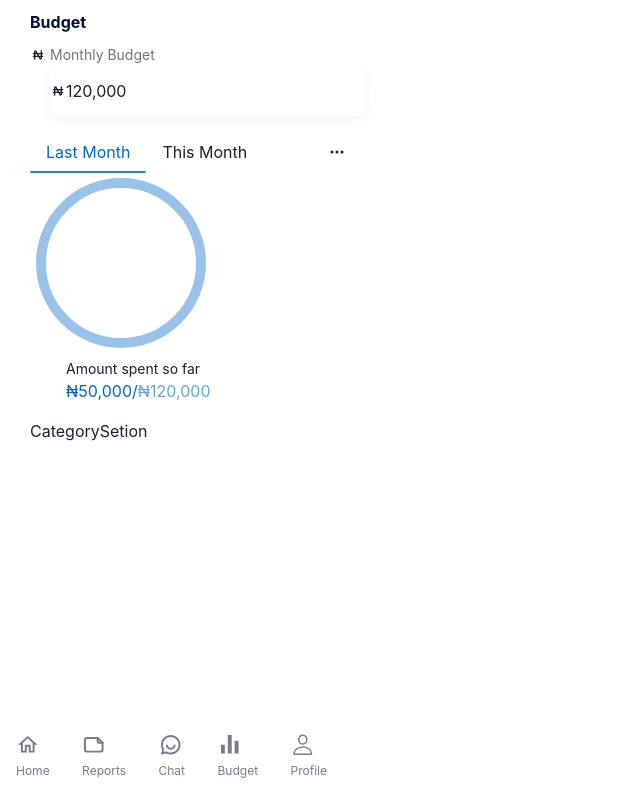
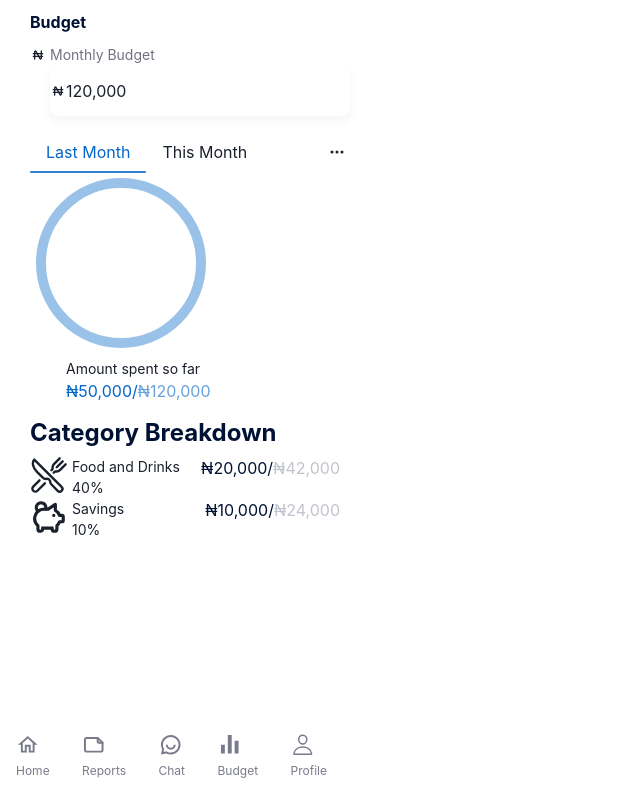
Before and after one commit to kelzzzcodes/Chakra-ui, a React (Create React App) app: page / in a window 1280 px wide. Shown: the whole page, without its empty margins (0-640 px from the left). Built offline with nearby package versions, Linux system fonts and the light colour scheme.

Commit message:
CategorySection build

```diff
--- a/src/components/CategorySetion.jsx
+++ b/src/components/CategorySetion.jsx
@@ -1,8 +1,44 @@
-import React from 'react'
+import { Box, Heading, Icon, Text } from '@chakra-ui/react'
+import { IoRestaurantOutline } from 'react-icons/io5'
+import { CategoryData } from '../constants'
 
 const CategorySetion = () => {
   return (
-    <div>CategorySetion</div>
+    <Box>
+      <Heading fontSize="24px" color="#001233">
+        Category Breakdown
+      </Heading>
+
+      <Box marginTop="8px" display="flex" flexDirection="column" width="310px">
+        {
+            CategoryData.map((items)=>(
+                     <Box display="flex" width="310px" justifyContent="space-between">
+          <Box display="flex">
+            <Icon as={items.icon} fontSize="38px" />
+            <Box
+              display="flex"
+              flexDirection="column"
+              alignItems="start"
+              fontSize="14px"
+              marginLeft="4px"
+            >
+              <Text>{items.label}</Text>
+              <Text>{items.rating}</Text>
+            </Box>
+          </Box>
+
+          <Box>
+            <Text display="flex" fontSize="16px" color="#001233">
+              {items.expenditure}/<Text color="#C1C4CD">{items.income}</Text>
+            </Text>
+          </Box>
+        </Box>
+
+            ))
+        }
+
+      </Box>
+    </Box>
   )
 }
 
--- a/src/constants/index.js
+++ b/src/constants/index.js
@@ -1,8 +1,9 @@
 import { MdOutlineHome } from "react-icons/md";
-import { TbFileHorizontal } from "react-icons/tb";
+import { TbFileHorizontal,TbPigMoney } from "react-icons/tb";
 import { RiChatSmile2Line } from "react-icons/ri";
 import { RiBarChartFill } from "react-icons/ri";
-import { IoPersonOutline } from "react-icons/io5";
+import { IoPersonOutline,IoRestaurantOutline } from "react-icons/io5";
+
 
 export const BottombarLinks = [
     {
@@ -32,3 +33,24 @@ export const BottombarLinks = [
     label: 'Profile',
   },
 ]
+
+export const CategoryData = [
+
+  {
+    label: 'Food and Drinks',
+    icon: IoRestaurantOutline,
+    rating: '40%' ,
+    expenditure: '₦20,000',
+    income: '₦42,000'
+  },
+   {
+    label: 'Savings',
+    icon: TbPigMoney,
+    rating: '10%' ,
+    expenditure: '₦10,000',
+    income: '₦24,000'
+  },
+
+
+
+]
--- a/src/pages/Home.jsx
+++ b/src/pages/Home.jsx
@@ -46,7 +46,7 @@ const Home = () => {
         </Box>
         <Box
           display="flex"
-          width="315px"
+          width="300px"
           height="51px"
           borderRadius="10px"
           boxShadow="0px 5px 10px 2px #00000008"
@@ -59,7 +59,7 @@ const Home = () => {
           >
             <Icon as={TbCurrencyNaira} />
 
-            <Text> 120,000</Text>
+            <Text> 120,000 </Text>
           </Flex>
         </Box>
         <TabsSection/>
```
